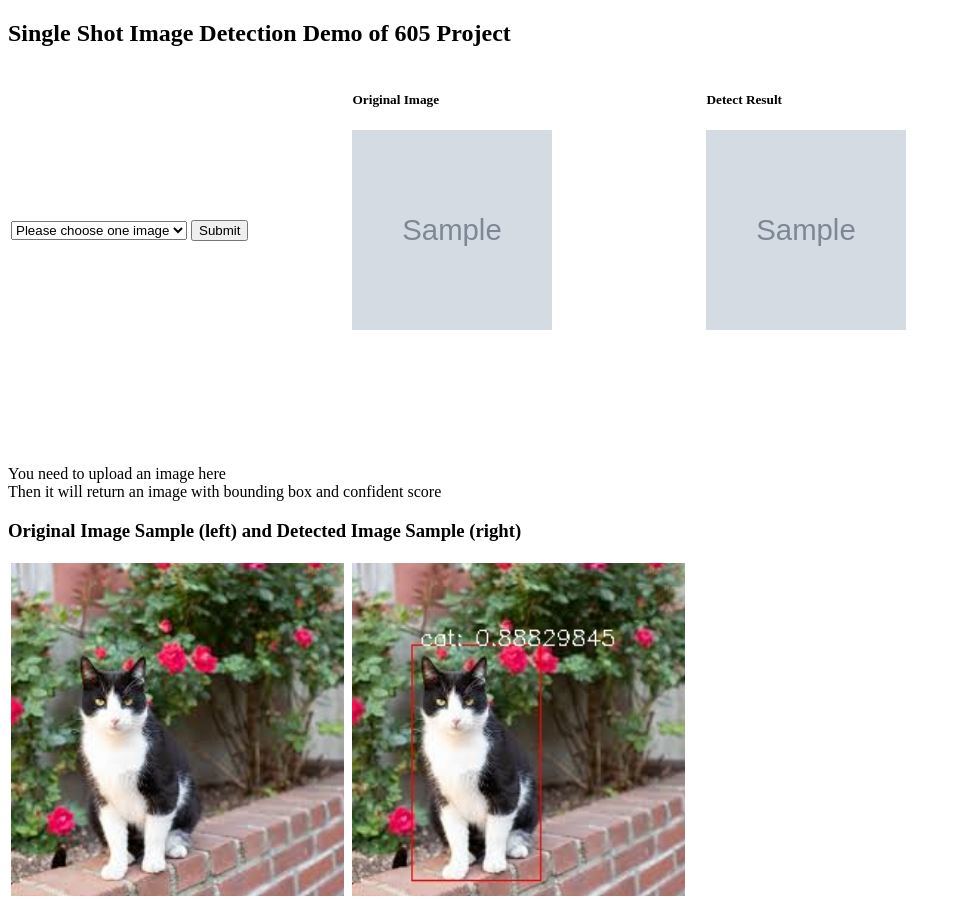
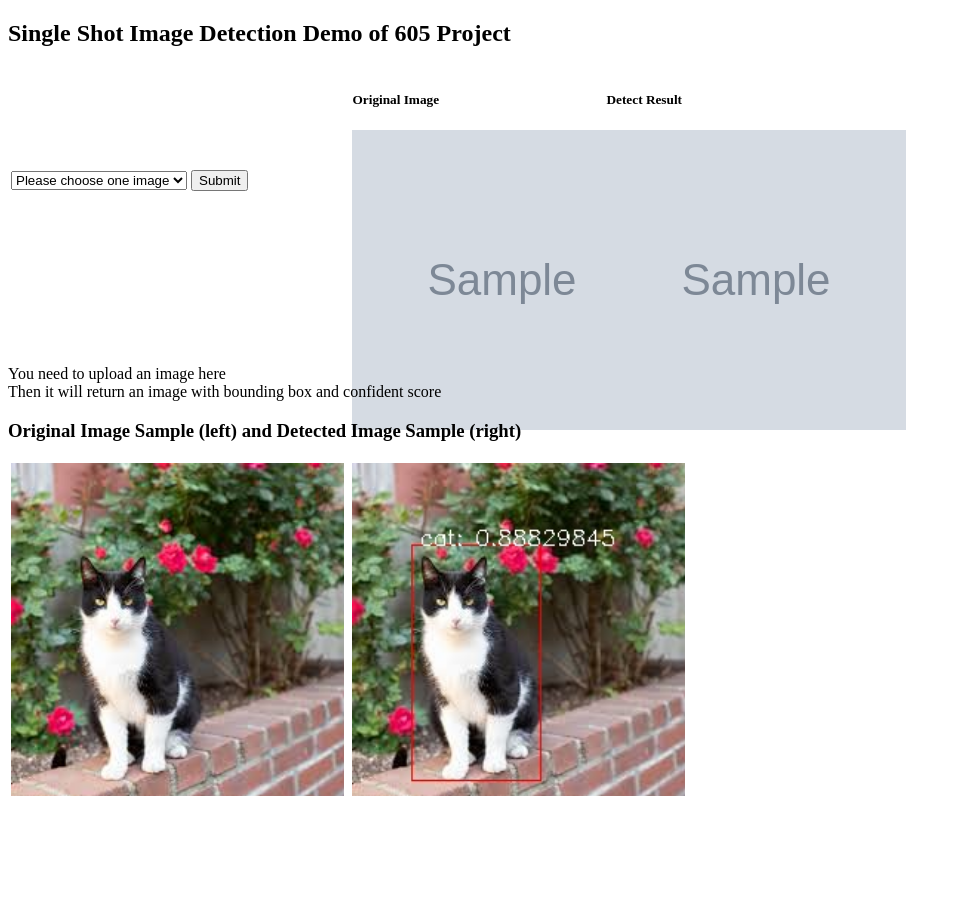
Before and after one commit to jiachengc/605-project, a Flask app: template templates/index.html in a window 1280 px wide. Shown: the whole page, without its empty margins (0-961 px from the left). After the commit the page ends 796 px from the top, so only its background shows below. Run offline with Flask 2, Linux system fonts and the light colour scheme; the template is opened without the code that fills it: most values are stand-ins (such as "Sample title", 1, 10 or a date in 2020); grey boxes marked "Sample" are stand-in pictures.

Commit message:
Update index.html

```diff
--- a/templates/index.html
+++ b/templates/index.html
@@ -18,17 +18,17 @@
       </td>
       <td>
          {% if infilename %}
-         <div id="input" style="height: 300px; width: 300px; margin-left: 100px;">
+         <div id="input" style="height: 200px; width: 200px; margin-left: 100px;">
             <h5>Original Image</h5>
-            <img src="/static/input/{{infilename}}" alt="" srcset="" style="height: 200px; width: 200px;">
+            <img src="/static/input/{{infilename}}" alt="" srcset="" style="height: 300px; width: 300px;">
          </div>
          {% endif %}
       </td>
       <td>
          {% if oufilename %}
-         <div id="output" style="height: 300px; width: 300px; margin-left: 50px;">
+         <div id="output" style="height: 200px; width: 200px; margin-left: 50px;">
             <h5>Detect Result</h5>
-            <img src="/static/output/{{oufilename}}" alt="" srcset="" style="height: 200px; width: 200px;">
+            <img src="/static/output/{{oufilename}}" alt="" srcset="" style="height: 300px; width: 300px;">
          </div>
          {% endif %}
       </td>
```
